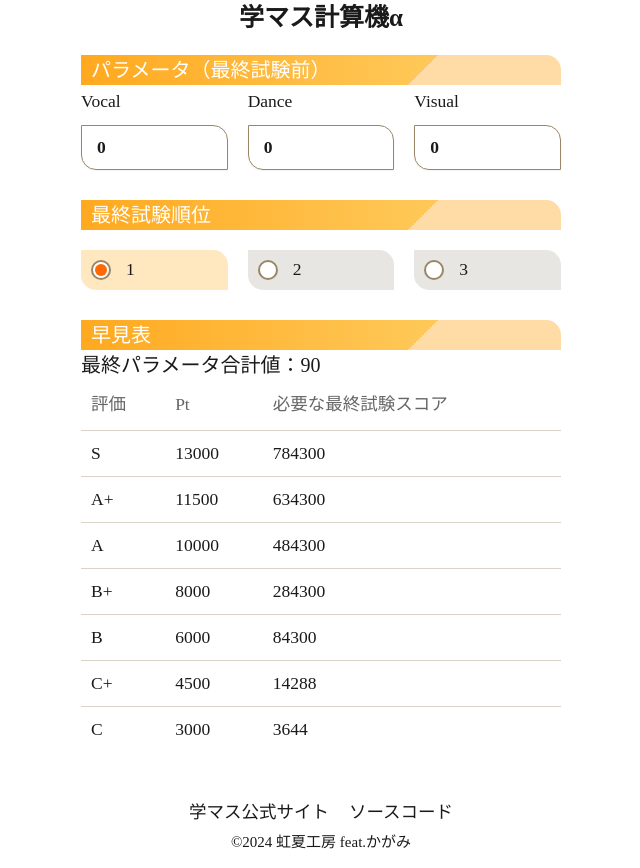
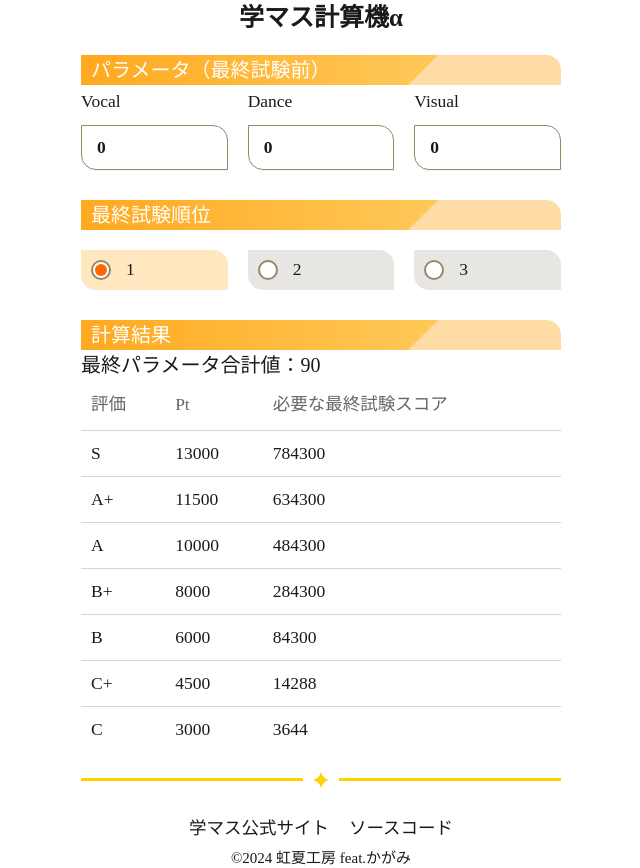
Before and after one commit to KagamiChan/gakumas.moe, a Next.js app: page / in a window 1280 px wide. Shown: the whole page, without its empty margins (319-959 px from the left). Built offline with nearby package versions, Linux system fonts and the light colour scheme; a web font is replaced by a local one.

Commit message:
feat: add components

```diff
--- a/src/app/page.tsx
+++ b/src/app/page.tsx
@@ -1,11 +1,13 @@
 import { Calculator } from '~/components/calculator'
+import { Separator } from '~/components/separator'
 
 export default function HomePage() {
   return (
     <main className="flex min-h-screen flex-col items-center justify-center px-4">
       <h1 className="mb-4 text-xl font-semibold">学マス計算機α</h1>
       <Calculator />
-      <footer className="mt-8 flex flex-col items-center text-sm leading-8">
+      <Separator className="max-w-96" />
+      <footer className="flex flex-col items-center text-sm leading-8">
         <div className="flex gap-4">
           <a
             href="https://gakuen.idolmaster-official.jp/"
--- a/src/components/calculator/index.tsx
+++ b/src/components/calculator/index.tsx
@@ -22,6 +22,7 @@ import {
   TableRow,
 } from '../ui/table'
 import { cn } from '~/lib/utils'
+import { Heading } from '../heading'
 
 const schema = z.object({
   vocal: z.number().min(0).max(1500),
@@ -135,15 +136,7 @@ export const Calculator = () => {
         <Form {...form}>
           <form className="flex max-w-96 flex-col gap-6">
             <section>
-              <h2
-                className="w-full rounded-tr-xl px-2 text-primary-foreground"
-                style={{
-                  background:
-                    'linear-gradient(135deg, transparent 0%, transparent 70%, #ffdca5 70%, #ffdca5), linear-gradient(to right, #ffa91f, #ffc756 70%)',
-                }}
-              >
-                パラメータ（最終試験前）
-              </h2>
+              <Heading as="h2">パラメータ（最終試験前）</Heading>
               <div className="flex gap-4">
                 {parameterFields.map((parameter) => (
                   <FormField
@@ -172,15 +165,7 @@ export const Calculator = () => {
               </div>
             </section>
             <section>
-              <h2
-                className="w-full rounded-tr-xl px-2 text-primary-foreground"
-                style={{
-                  background:
-                    'linear-gradient(135deg, transparent 0%, transparent 70%, #ffdca5 70%, #ffdca5), linear-gradient(to right, #ffa91f, #ffc756 70%)',
-                }}
-              >
-                最終試験順位
-              </h2>
+              <Heading as="h2">最終試験順位</Heading>
               <FormField
                 control={form.control}
                 name="finalExamRanking"
@@ -225,15 +210,7 @@ export const Calculator = () => {
         </Form>
       </section>
       <section className="w-full">
-        <h2
-          className="w-full rounded-tr-xl px-2 text-primary-foreground"
-          style={{
-            background:
-              'linear-gradient(135deg, transparent 0%, transparent 70%, #ffdca5 70%, #ffdca5), linear-gradient(to right, #ffa91f, #ffc756 70%)',
-          }}
-        >
-          早見表
-        </h2>
+        <Heading as="h2">計算結果</Heading>
         <p>最終パラメータ合計値：{finalParameter}</p>
         <Table>
           <TableHeader>
--- /dev/null
+++ b/src/components/heading.tsx
@@ -0,0 +1,26 @@
+import { cn } from '~/lib/utils'
+
+interface Props {
+  as?: React.ElementType
+  className?: string
+}
+
+export const Heading = ({
+  as: As = 'h1',
+  className,
+  ...props
+}: React.PropsWithChildren<Props>) => {
+  return (
+    <As
+      {...props}
+      className={cn(
+        'w-full rounded-tr-xl px-2 text-primary-foreground',
+        className,
+      )}
+      style={{
+        background:
+          'linear-gradient(135deg, transparent 0%, transparent 70%, #ffdca5 70%, #ffdca5), linear-gradient(to right, #ffa91f, #ffc756 70%)',
+      }}
+    />
+  )
+}
--- /dev/null
+++ b/src/components/separator.tsx
@@ -0,0 +1,20 @@
+import { cn } from '~/lib/utils'
+
+export const Separator = ({ className }: React.HTMLProps<HTMLDivElement>) => {
+  return (
+    <div
+      className={cn(
+        'my-4 flex w-full items-center gap-2 text-[#ffd200] before:block before:h-0.5 before:flex-grow before:bg-current after:block after:h-0.5 after:flex-grow after:bg-current',
+        className,
+      )}
+    >
+      <svg xmlns="http://www.w3.org/2000/svg" width="16" height="16">
+        <path
+          fill-rule="evenodd"
+          fill="currentColor"
+          d="M7.957.095A10.892 10.892 0 010 8.047a10.89 10.89 0 017.957 7.952 10.774 10.774 0 012.869-5.084 10.78 10.78 0 015.078-2.868 10.788 10.788 0 01-5.078-2.868A10.778 10.778 0 017.957.095z"
+        />
+      </svg>
+    </div>
+  )
+}
```
